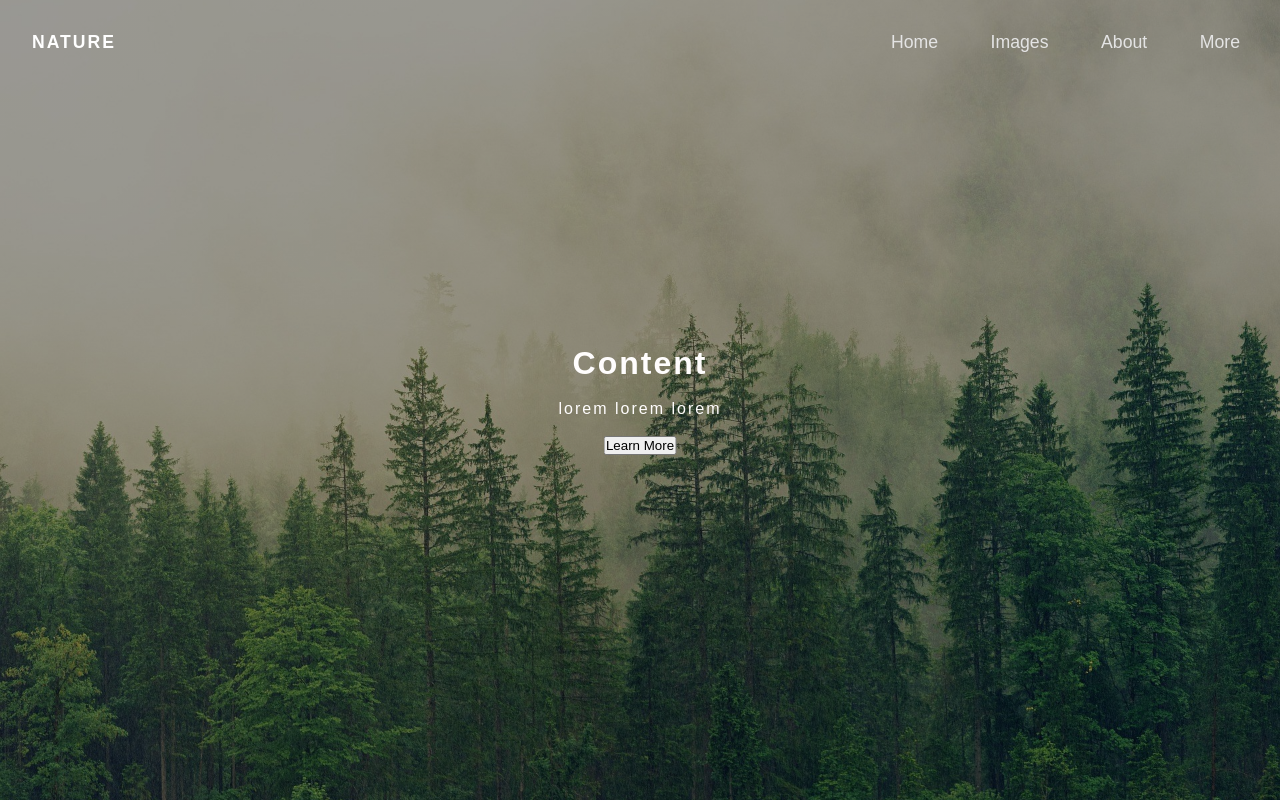
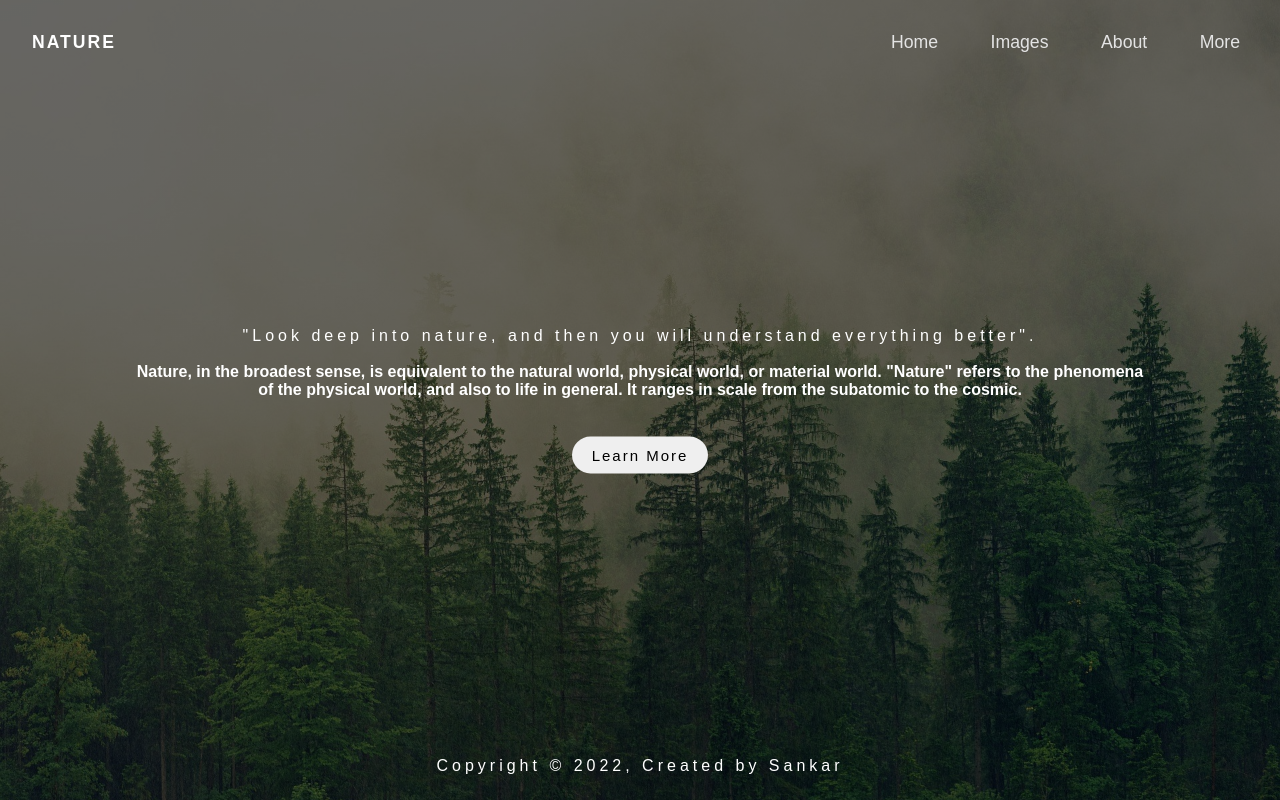
Before and after one commit to Sankar-2006/nature_css, a plain HTML site: page index.html in a window 1280 px wide. Drawn offline with Linux system fonts and the light colour scheme.

Commit message:
Added More description

```diff
--- a/index.html
+++ b/index.html
@@ -17,19 +17,25 @@
         <nav>
             <ul>
                 <li><a href="#">Home</a></li>
-                <li><a href="#">Images</a></li>
-                <li><a href="#">About</a></li>
-                <li><a href="#">More</a></li>
+                <li><a href="https://pixabay.com/images/search/nature/" target="_blank">Images</a></li>
+                <li><a href="about.html" target="_blank">About</a></li>
+                <li><a href="https://en.wikipedia.org/wiki/Nature" target="_blank">More</a></li>
             </ul>
         </nav>
     </header>
     <main>
-        <h1>Content</h1>
+        <p>"Look deep into nature, and then you will understand everything better".</p>
         <br>
-        <p>lorem lorem lorem</p>
+        <article><strong>Nature, in the broadest sense, is equivalent to the natural world, physical world, or material world. "Nature" refers to the phenomena of the physical world, and also to life in general. It ranges in scale from the subatomic to the cosmic.</strong></article>
         <br>
-        <button>Learn More</button>
+        <a href="http://environment-ecology.com/what-is-nature/108-what-is-nature.html" target="_blank"><button>Learn
+                More</button></a>
     </main>
+    <footer>
+        <span>
+            <p>Copyright &copy; 2022, Created by Sankar</p>
+        </span>
+    </footer>
 </body>
 
 </html>
--- a/style.css
+++ b/style.css
@@ -2,15 +2,16 @@
     margin: 0;
     padding: 0;
     box-sizing: border-box;
-    font-family: sans-serif;
+    font-family: Arial, Helvetica, sans-serif;
 }
 
 body {
-    background-image: linear-gradient(rgba(0, 0, 0, 0.4), rgba(0, 0, 0, 0.4)), url(img/BackGround_Img.jpg);
+    background-image: linear-gradient(rgba(0, 0, 0, 0.6), rgba(0, 0, 0, 0.6)), url(img/BackGround_Img.jpg);
     background-position: center;
     background-size: cover;
     width: 100%;
     height: 100vh;
+    position: relative;
 }
 
 header {
@@ -48,7 +49,7 @@ nav ul li a {
     transition: .3s;
 }
 
- a::after{
+a::after {
     content: "";
     position: absolute;
     left: 0;
@@ -60,15 +61,18 @@ nav ul li a {
     transition: .3s;
 }
 
-a:hover{
+a:hover,
+a:focus {
     color: #fff;
+    outline: none;
 }
 
-nav ul li a:hover::after{
+nav ul li a:hover::after,
+nav ul li a:focus::after {
     width: 100%;
 }
 
-main{
+main {
     position: absolute;
     top: 50%;
     left: 50%;
@@ -77,7 +81,46 @@ main{
     align-items: center;
 }
 
-:is(h1, p){
-    color: #fffdfd;
+:is(p, article) {
+    pointer-events: none;
+}
+
+p {
+    color: #fff;
+    letter-spacing: 4px;
+    width: 80vw;
+}
+
+article {
+    color: #fff;
+}
+
+button {
+    cursor: pointer;
+    border: none;
+    outline: none;
+    padding: 10px 20px;
+    margin-top: 20px;
+    border-radius: 22px;
+    font-size: 15px;
+    font-weight: 500;
     letter-spacing: 2px;
+    transition: .1s;
 }
+
+button:hover,
+button:focus {
+    transform: scale(1.1);
+}
+
+footer {
+    text-align: center;
+    position: absolute;
+    bottom: 25px;
+    left: 10%;
+}
+
+span a{
+    position: relative;
+    bottom: 20px;
+}
```
Also changed, not shown: about.html (added, +15 -0 lines).
